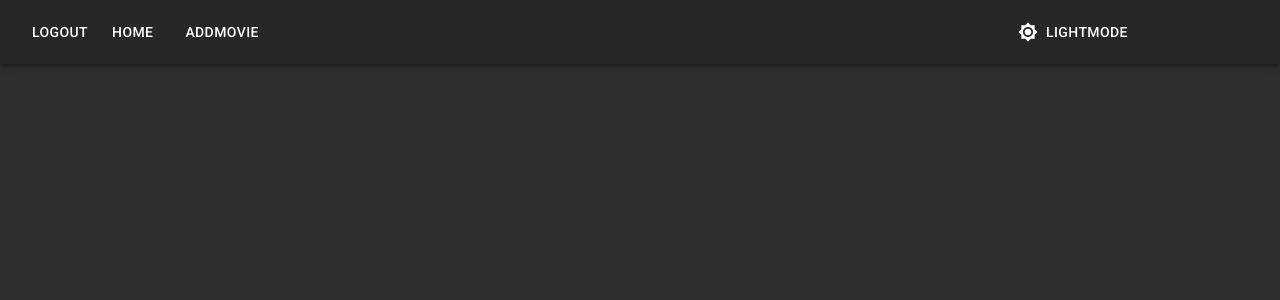
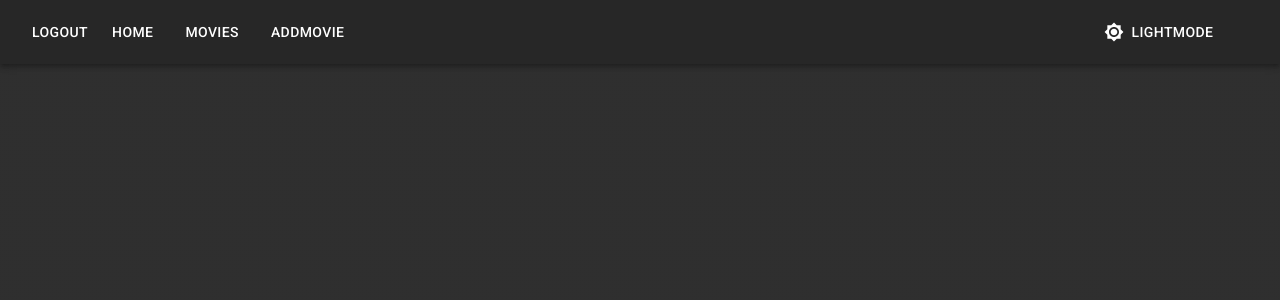
Before and after one commit to sanjaiduresh/Movies, a React (Create React App) app: page /portal in a window 1280 px wide. Shown: the top 300 px of the page. Built offline with nearby package versions, Linux system fonts and the light colour scheme.

Commit message:
added movies button

```diff
--- a/src/Topbar.js
+++ b/src/Topbar.js
@@ -14,6 +14,7 @@ export default function Topbar({mode,setMode}) {
         <Toolbar>
           <Button color="inherit">Logout</Button>
           <Button variant="inherit" onClick={()=>navigate("/portal/home")}>Home</Button>
+          <Button variant="inherit" onClick={()=>navigate("/portal/movielist")}>Movies</Button>
           <Button variant="inherit" onClick={()=>navigate("/portal/addmovie")}>AddMovie</Button>
           <Button style={{marginLeft:"60%"}} startIcon={mode==="light"?<Brightness4Icon />:<Brightness7Icon />} color='inherit'
           onClick={()=>setMode(mode==="light" ? "dark" : "light")}>
```
